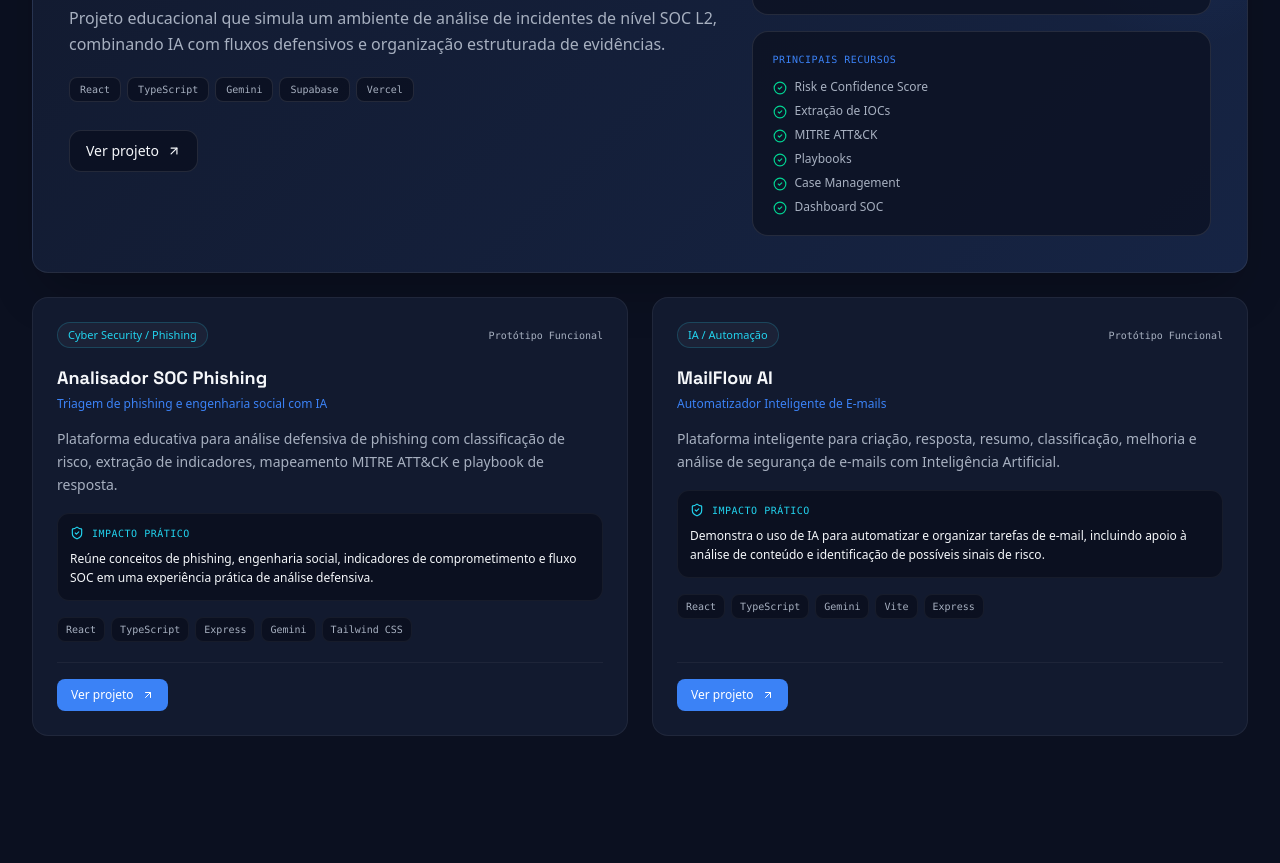
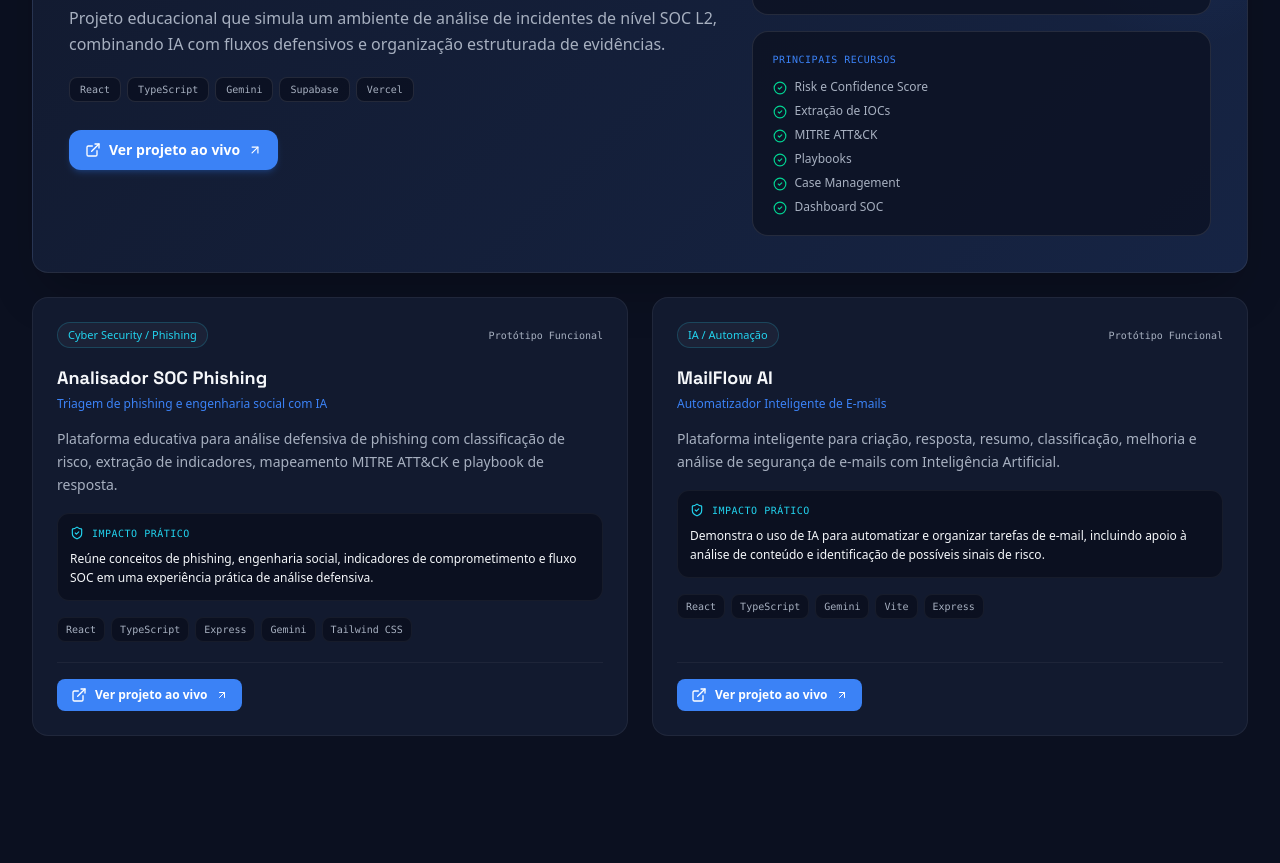
Before and after one commit to glaydsonaraujo25-cloud/Portfolio-me, a React (Vite) app: page / in a window 1280 px wide. Shown: the part 1800-2663 px from the top of the page. Built offline with nearby package versions, Linux system fonts and the light colour scheme.

Commit message:
Prioriza links das demos na seção de projetos

```diff
--- a/src/components/Projects.tsx
+++ b/src/components/Projects.tsx
@@ -1,5 +1,5 @@
 import React from 'react';
-import { ArrowUpRight, Github, Layers3, ShieldCheck, Star, CheckCircle2 } from 'lucide-react';
+import { ArrowUpRight, ExternalLink, Layers3, ShieldCheck, Star, CheckCircle2 } from 'lucide-react';
 import { PROJECTS } from '../data/portfolioData';
 
 export const Projects: React.FC = () => {
@@ -14,103 +14,31 @@ export const Projects: React.FC = () => {
               <Layers3 className="w-3.5 h-3.5" />
               <span>Projetos Práticos</span>
             </div>
-            <h2 className="text-2xl sm:text-3xl font-bold text-[#F5F7FA] font-heading">
-              Projetos em destaque
-            </h2>
-            <p className="text-sm text-[#A7B0C0] max-w-2xl">
-              Projetos criados para transformar meus estudos em experiências práticas de Cyber Security, análise defensiva e Inteligência Artificial.
-            </p>
+            <h2 className="text-2xl sm:text-3xl font-bold text-[#F5F7FA] font-heading">Projetos em destaque</h2>
+            <p className="text-sm text-[#A7B0C0] max-w-2xl">Projetos criados para transformar meus estudos em experiências práticas de Cyber Security, análise defensiva e Inteligência Artificial.</p>
           </div>
         </div>
 
         {featuredProject && (
           <article className="bento-card-gradient p-6 sm:p-8 lg:p-9 relative overflow-hidden shadow-2xl">
             <div className="abstract-glow -right-20 -top-20 w-72 h-72 opacity-60" />
-
             <div className="relative z-10 grid grid-cols-1 lg:grid-cols-12 gap-7 items-stretch">
               <div className="lg:col-span-7 space-y-5">
                 <div className="flex flex-wrap items-center gap-2">
-                  <span className="inline-flex items-center gap-1.5 px-2.5 py-1 rounded-full bg-[#22D3EE]/10 border border-[#22D3EE]/20 text-[10px] font-mono uppercase tracking-wider text-[#22D3EE]">
-                    <Star className="w-3 h-3" />
-                    Projeto principal
-                  </span>
+                  <span className="inline-flex items-center gap-1.5 px-2.5 py-1 rounded-full bg-[#22D3EE]/10 border border-[#22D3EE]/20 text-[10px] font-mono uppercase tracking-wider text-[#22D3EE]"><Star className="w-3 h-3" />Projeto principal</span>
                   <span className="bento-tag text-[10px] py-1 px-2.5">{featuredProject.categoryLabel}</span>
-                  <span className="text-[10px] font-mono text-[#A7B0C0] px-2.5 py-1 rounded-full bg-[#0B1020]/70 border border-white/5">
-                    {featuredProject.status}
-                  </span>
+                  <span className="text-[10px] font-mono text-[#A7B0C0] px-2.5 py-1 rounded-full bg-[#0B1020]/70 border border-white/5">{featuredProject.status}</span>
                 </div>
-
-                <div>
-                  <h3 className="text-2xl sm:text-3xl font-bold text-[#F5F7FA] font-heading">
-                    {featuredProject.title}
-                  </h3>
-                  <p className="text-sm text-[#3B82F6] font-semibold mt-1.5">{featuredProject.subtitle}</p>
-                </div>
-
-                <p className="text-sm sm:text-base text-[#A7B0C0] leading-relaxed max-w-3xl">
-                  {featuredProject.longDescription}
-                </p>
-
-                <div className="flex flex-wrap gap-1.5">
-                  {featuredProject.techStack.map((tech) => (
-                    <span key={tech} className="px-2.5 py-1 rounded-lg bg-[#0B1020]/80 border border-white/10 text-[10px] font-mono text-[#A7B0C0]">
-                      {tech}
-                    </span>
-                  ))}
-                </div>
-
-                <div className="flex flex-wrap items-center gap-3 pt-2">
-                  {featuredProject.githubUrl && (
-                    <a
-                      href={featuredProject.githubUrl}
-                      target="_blank"
-                      rel="noopener noreferrer"
-                      className="inline-flex items-center gap-2 px-4 py-2.5 rounded-xl bg-[#3B82F6] hover:bg-[#2563EB] text-sm font-semibold text-white transition-colors shadow-md shadow-blue-500/20"
-                    >
-                      <Github className="w-4 h-4" />
-                      Ver no GitHub
-                      <ArrowUpRight className="w-3.5 h-3.5" />
-                    </a>
-                  )}
-
-                  {featuredProject.demoUrl && (
-                    <a
-                      href={featuredProject.demoUrl}
-                      target="_blank"
-                      rel="noopener noreferrer"
-                      className="inline-flex items-center gap-2 px-4 py-2.5 rounded-xl bg-[#0B1020]/80 border border-white/10 hover:border-[#22D3EE]/40 text-sm text-[#F5F7FA] hover:text-[#22D3EE] transition-colors"
-                    >
-                      Ver projeto
-                      <ArrowUpRight className="w-3.5 h-3.5" />
-                    </a>
-                  )}
-                </div>
+                <div><h3 className="text-2xl sm:text-3xl font-bold text-[#F5F7FA] font-heading">{featuredProject.title}</h3><p className="text-sm text-[#3B82F6] font-semibold mt-1.5">{featuredProject.subtitle}</p></div>
+                <p className="text-sm sm:text-base text-[#A7B0C0] leading-relaxed max-w-3xl">{featuredProject.longDescription}</p>
+                <div className="flex flex-wrap gap-1.5">{featuredProject.techStack.map((tech) => <span key={tech} className="px-2.5 py-1 rounded-lg bg-[#0B1020]/80 border border-white/10 text-[10px] font-mono text-[#A7B0C0]">{tech}</span>)}</div>
+                {featuredProject.demoUrl && (
+                  <div className="pt-2"><a href={featuredProject.demoUrl} target="_blank" rel="noopener noreferrer" className="inline-flex items-center gap-2 px-4 py-2.5 rounded-xl bg-[#3B82F6] hover:bg-[#2563EB] text-sm font-semibold text-white transition-colors shadow-md shadow-blue-500/20"><ExternalLink className="w-4 h-4" />Ver projeto ao vivo<ArrowUpRight className="w-3.5 h-3.5" /></a></div>
+                )}
               </div>
-
               <div className="lg:col-span-5 grid grid-cols-1 gap-4">
-                <div className="p-4 sm:p-5 rounded-2xl bg-[#0B1020]/75 border border-white/10">
-                  <div className="flex items-center gap-2 text-[10px] font-mono uppercase tracking-wider text-[#22D3EE] mb-3">
-                    <ShieldCheck className="w-4 h-4" />
-                    Impacto prático
-                  </div>
-                  <p className="text-sm text-[#F5F7FA] leading-relaxed">
-                    {featuredProject.practicalSecurityOrAIImpact}
-                  </p>
-                </div>
-
-                <div className="p-4 sm:p-5 rounded-2xl bg-[#0B1020]/75 border border-white/10">
-                  <div className="text-[10px] font-mono uppercase tracking-wider text-[#3B82F6] mb-3">
-                    Principais recursos
-                  </div>
-                  <div className="grid grid-cols-1 sm:grid-cols-2 lg:grid-cols-1 gap-2">
-                    {featuredProject.features.slice(0, 6).map((feature) => (
-                      <div key={feature} className="flex items-start gap-2 text-xs text-[#A7B0C0]">
-                        <CheckCircle2 className="w-3.5 h-3.5 text-emerald-400 shrink-0 mt-0.5" />
-                        <span>{feature}</span>
-                      </div>
-                    ))}
-                  </div>
-                </div>
+                <div className="p-4 sm:p-5 rounded-2xl bg-[#0B1020]/75 border border-white/10"><div className="flex items-center gap-2 text-[10px] font-mono uppercase tracking-wider text-[#22D3EE] mb-3"><ShieldCheck className="w-4 h-4" />Impacto prático</div><p className="text-sm text-[#F5F7FA] leading-relaxed">{featuredProject.practicalSecurityOrAIImpact}</p></div>
+                <div className="p-4 sm:p-5 rounded-2xl bg-[#0B1020]/75 border border-white/10"><div className="text-[10px] font-mono uppercase tracking-wider text-[#3B82F6] mb-3">Principais recursos</div><div className="grid grid-cols-1 sm:grid-cols-2 lg:grid-cols-1 gap-2">{featuredProject.features.slice(0, 6).map((feature) => <div key={feature} className="flex items-start gap-2 text-xs text-[#A7B0C0]"><CheckCircle2 className="w-3.5 h-3.5 text-emerald-400 shrink-0 mt-0.5" /><span>{feature}</span></div>)}</div></div>
               </div>
             </div>
           </article>
@@ -120,63 +48,15 @@ export const Projects: React.FC = () => {
           {otherProjects.map((project) => (
             <article key={project.id} className="bento-card p-6 flex flex-col justify-between gap-5 group">
               <div className="space-y-4">
-                <div className="flex items-center justify-between gap-3">
-                  <span className="bento-tag text-[10px] py-1 px-2.5">{project.categoryLabel}</span>
-                  <span className="text-[10px] font-mono text-[#A7B0C0]">{project.status}</span>
-                </div>
-
-                <div>
-                  <h3 className="text-lg font-bold text-[#F5F7FA] font-heading group-hover:text-[#22D3EE] transition-colors">
-                    {project.title}
-                  </h3>
-                  <p className="text-xs text-[#3B82F6] font-medium mt-1">{project.subtitle}</p>
-                </div>
-
+                <div className="flex items-center justify-between gap-3"><span className="bento-tag text-[10px] py-1 px-2.5">{project.categoryLabel}</span><span className="text-[10px] font-mono text-[#A7B0C0]">{project.status}</span></div>
+                <div><h3 className="text-lg font-bold text-[#F5F7FA] font-heading group-hover:text-[#22D3EE] transition-colors">{project.title}</h3><p className="text-xs text-[#3B82F6] font-medium mt-1">{project.subtitle}</p></div>
                 <p className="text-sm text-[#A7B0C0] leading-relaxed">{project.description}</p>
-
-                <div className="p-3 rounded-xl bg-[#0B1020] border border-white/5">
-                  <div className="flex items-center gap-2 text-[10px] font-mono uppercase tracking-wider text-[#22D3EE] mb-2">
-                    <ShieldCheck className="w-3.5 h-3.5" />
-                    Impacto prático
-                  </div>
-                  <p className="text-xs text-[#F5F7FA] leading-relaxed">{project.practicalSecurityOrAIImpact}</p>
-                </div>
-
-                <div className="flex flex-wrap gap-1.5">
-                  {project.techStack.map((tech) => (
-                    <span key={tech} className="px-2 py-1 rounded-lg bg-[#0B1020] border border-white/5 text-[10px] font-mono text-[#A7B0C0]">
-                      {tech}
-                    </span>
-                  ))}
-                </div>
+                <div className="p-3 rounded-xl bg-[#0B1020] border border-white/5"><div className="flex items-center gap-2 text-[10px] font-mono uppercase tracking-wider text-[#22D3EE] mb-2"><ShieldCheck className="w-3.5 h-3.5" />Impacto prático</div><p className="text-xs text-[#F5F7FA] leading-relaxed">{project.practicalSecurityOrAIImpact}</p></div>
+                <div className="flex flex-wrap gap-1.5">{project.techStack.map((tech) => <span key={tech} className="px-2 py-1 rounded-lg bg-[#0B1020] border border-white/5 text-[10px] font-mono text-[#A7B0C0]">{tech}</span>)}</div>
               </div>
-
-              <div className="pt-4 border-t border-white/5 flex items-center gap-3">
-                {project.githubUrl && (
-                  <a
-                    href={project.githubUrl}
-                    target="_blank"
-                    rel="noopener noreferrer"
-                    className="inline-flex items-center gap-2 px-3.5 py-2 rounded-lg bg-[#0B1020] hover:bg-[#1A233D] border border-white/10 hover:border-[#3B82F6]/40 text-xs text-[#F5F7FA] hover:text-[#22D3EE] transition-colors"
-                  >
-                    <Github className="w-4 h-4" />
-                    GitHub
-                    <ArrowUpRight className="w-3 h-3" />
-                  </a>
-                )}
-
-                {project.demoUrl && (
-                  <a
-                    href={project.demoUrl}
-                    target="_blank"
-                    rel="noopener noreferrer"
-                    className="inline-flex items-center gap-2 px-3.5 py-2 rounded-lg bg-[#3B82F6] hover:bg-[#2563EB] text-xs text-white transition-colors"
-                  >
-                    Ver projeto
-                    <ArrowUpRight className="w-3 h-3" />
-                  </a>
-                )}
-              </div>
+              {project.demoUrl && (
+                <div className="pt-4 border-t border-white/5"><a href={project.demoUrl} target="_blank" rel="noopener noreferrer" className="inline-flex items-center gap-2 px-3.5 py-2 rounded-lg bg-[#3B82F6] hover:bg-[#2563EB] text-xs font-semibold text-white transition-colors"><ExternalLink className="w-4 h-4" />Ver projeto ao vivo<ArrowUpRight className="w-3 h-3" /></a></div>
+              )}
             </article>
           ))}
         </div>
```
